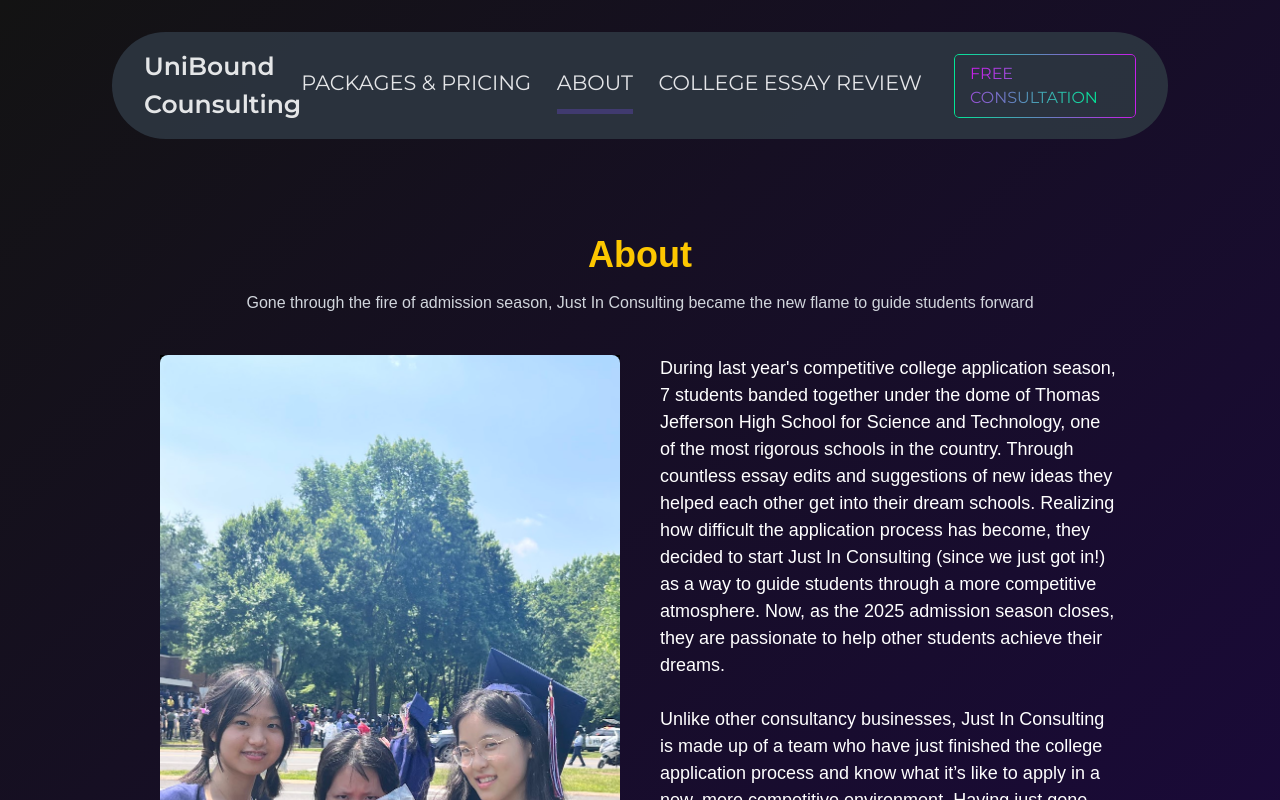
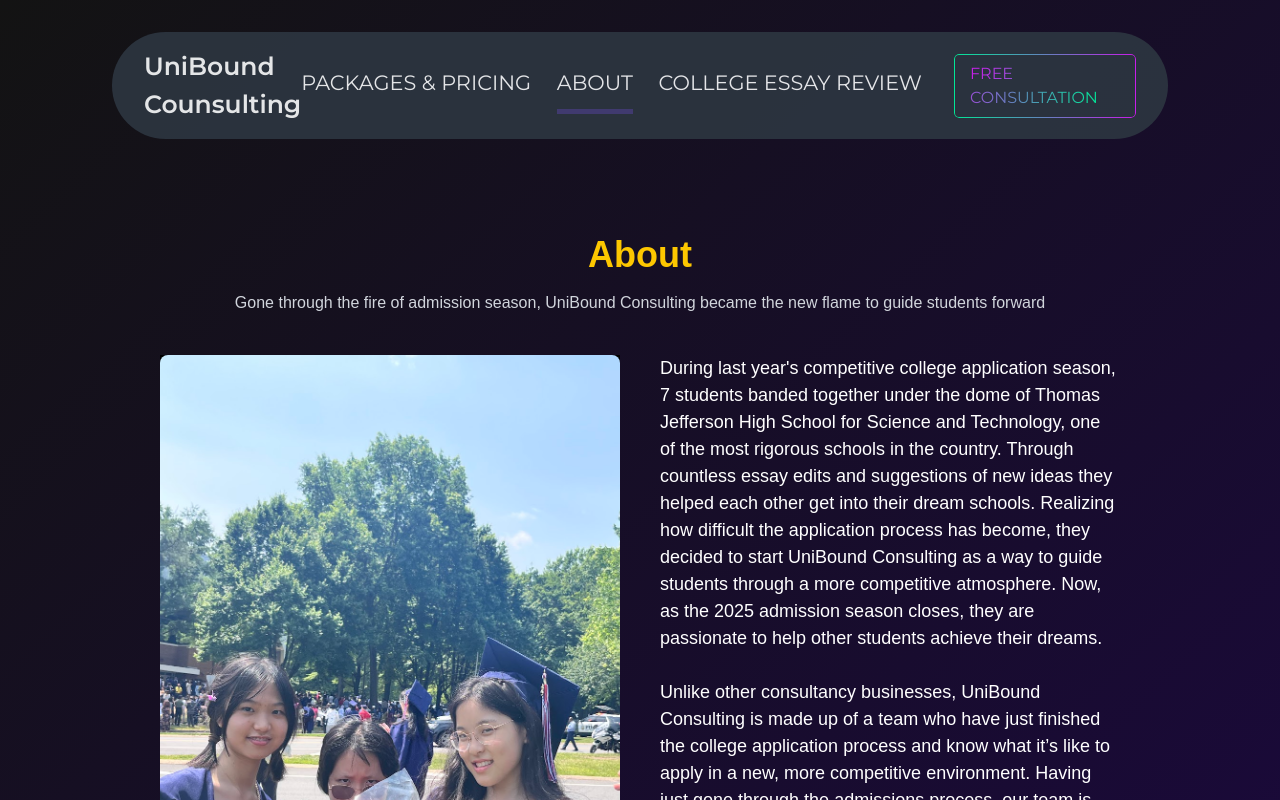
Before and after one commit to Leahie/consulting, a Next.js app: page /about in a window 1280 px wide. Shown: the top 800 px of the page. Built offline with nearby package versions, Linux system fonts and the light colour scheme; a web font is replaced by a local one.

Commit message:
fix name

```diff
--- a/src/app/Method.tsx
+++ b/src/app/Method.tsx
@@ -22,7 +22,7 @@ export default function Method(){
             <div className="bg-linear-to-b from-slate-100 to-slate-300 p-5 rounded-sm sm:w-[45%] lg:w-[20%] mx-5">
                 <h1 className="font-bold text-[25px]">Step 3</h1>
                 <h2>Rework and revise</h2>
-                <p>After completing a rough draft, go over your writing and see if there is anything that can be done better. First drafts are never perfect and it takes a long time to be satisfied with a piece of writing. Don’t be afraid to completely discard a draft and try something new. Stuck? Just In Consulting will work with you to fine-tune your essay so that every detail is perfect.</p>
+                <p>After completing a rough draft, go over your writing and see if there is anything that can be done better. First drafts are never perfect and it takes a long time to be satisfied with a piece of writing. Don’t be afraid to completely discard a draft and try something new. Stuck? UniBound Consulting will work with you to fine-tune your essay so that every detail is perfect.</p>
             </div>
 
         </motion.div>
--- a/src/app/about/page.tsx
+++ b/src/app/about/page.tsx
@@ -13,7 +13,7 @@ export default function About(){
       >
         <h1 className="text-4xl font-bold text-center mb-4 text-yellow-400">About</h1>
         <p className="text-center text-gray-300 mb-10">
-          Gone through the fire of admission season, Just In Consulting became the new flame to guide students forward
+          Gone through the fire of admission season, UniBound Consulting became the new flame to guide students forward
         </p>
 
         <div className=" flex flex-col lg:flex-row gap-10 ">
@@ -21,10 +21,10 @@ export default function About(){
             <Image className="rounded-lg object-cover" fill={true} src="/about.jpg" alt="Graduation Photo Featuring 3 of Our Team Members"/>
           </div>
           <p className="w-full lg:w-1/2 text-[15px] lg:text-[18px]">
-              During last year's competitive college application season, 7 students banded together under the dome of Thomas Jefferson High School for Science and Technology, one of the most rigorous schools in the country. Through countless essay edits and suggestions of new ideas they helped each other get into their dream schools. Realizing how difficult the application process has become, they decided to start Just In Consulting (since we just got in!) as a way to guide students through a more competitive atmosphere. Now, as the 2025 admission season closes, they are passionate to help other students achieve their dreams.
+              During last year's competitive college application season, 7 students banded together under the dome of Thomas Jefferson High School for Science and Technology, one of the most rigorous schools in the country. Through countless essay edits and suggestions of new ideas they helped each other get into their dream schools. Realizing how difficult the application process has become, they decided to start UniBound Consulting as a way to guide students through a more competitive atmosphere. Now, as the 2025 admission season closes, they are passionate to help other students achieve their dreams.
               <br></br><br></br>
 
-              Unlike other consultancy businesses, Just In Consulting is made up of a team who have just finished the college application process and know what it’s like to apply in a new, more competitive environment. Having just gone through the admissions process, our team is excited to share our experience and knowledge with others. We know what each person applying to schools is going through and can connect with students more easily.
+              Unlike other consultancy businesses, UniBound Consulting is made up of a team who have just finished the college application process and know what it’s like to apply in a new, more competitive environment. Having just gone through the admissions process, our team is excited to share our experience and knowledge with others. We know what each person applying to schools is going through and can connect with students more easily.
               <br></br><br></br>
 
               Our goal is to ensure that clients are able to submit the best application they can. By forming deep connections with students, we will be able to provide strong and meaningful reviews to all. We want to see people succeed. We want to see your dreams become a reality.
```
